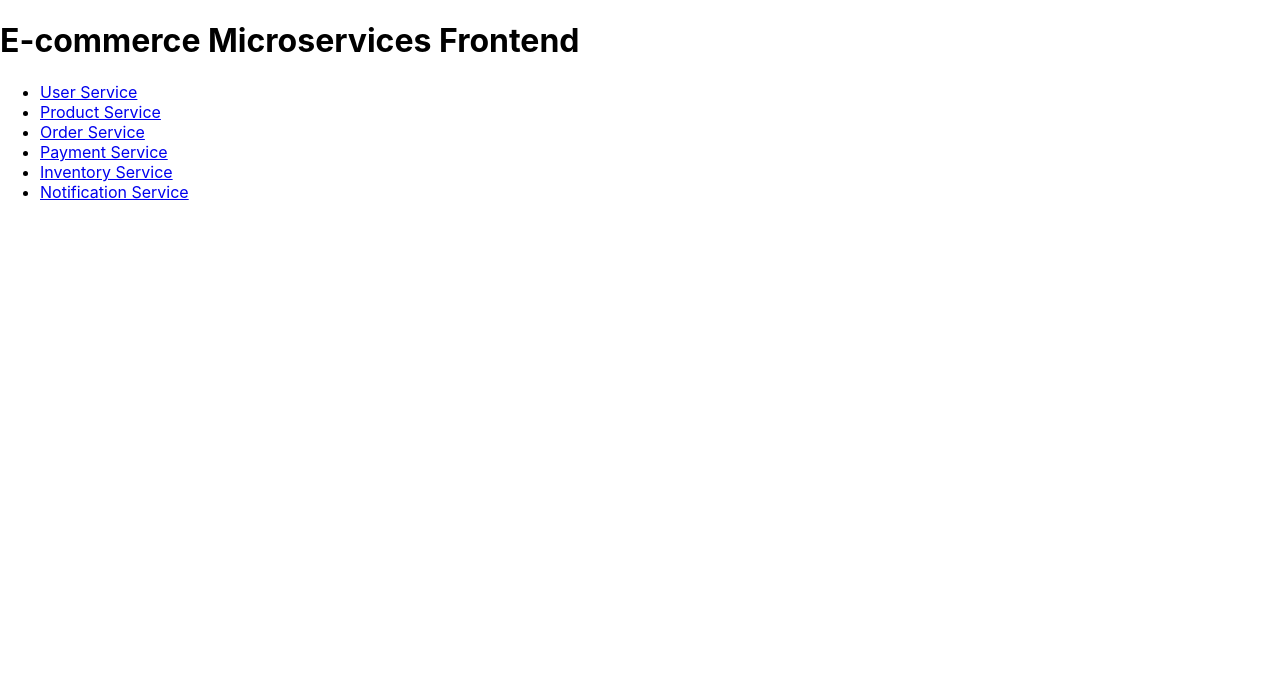
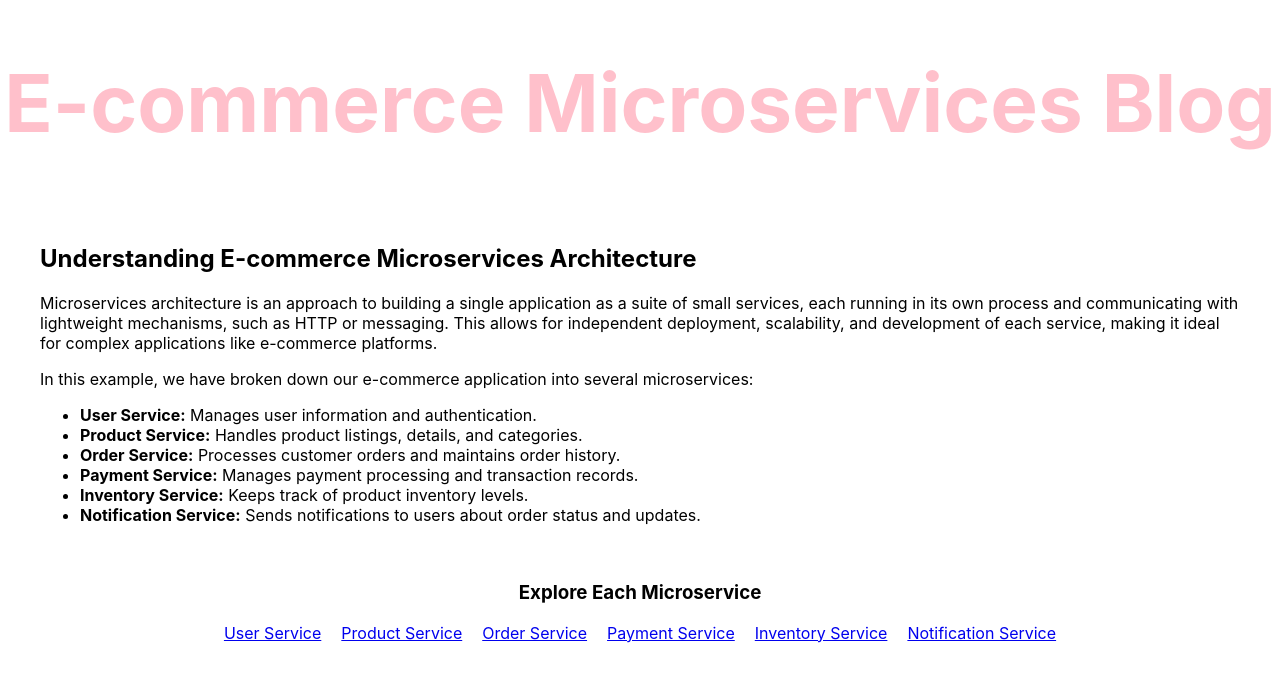
Before and after one commit to lily4499/ecommerce-microservices, a React (Create React App) app in the folder frontend/: page / in a window 1280 px wide. Shown: the top 682 px of the page. Built offline with nearby package versions, Linux system fonts and the light colour scheme.

Commit message:
Update App.js

```diff
--- a/frontend/src/App.js
+++ b/frontend/src/App.js
@@ -10,10 +10,33 @@ import NotificationService from './components/NotificationService';
 function App() {
   return (
     <Router>
-      <div>
-        <h1>E-commerce Microservices Frontend</h1>
-        <nav>
+      <div style={{ textAlign: 'center' }}>
+        <h1 style={{ color: 'pink', fontSize: '5em' }}>E-commerce Microservices Blog</h1>
+
+        <section style={{ margin: '20px', padding: '20px', textAlign: 'left' }}>
+          <h1>Understanding E-commerce Microservices Architecture</h1>
+          <p>
+            Microservices architecture is an approach to building a single application as a suite of small services,
+            each running in its own process and communicating with lightweight mechanisms, such as HTTP or messaging.
+            This allows for independent deployment, scalability, and development of each service, making it ideal for
+            complex applications like e-commerce platforms.
+          </p>
+          <p>
+            In this example, we have broken down our e-commerce application into several microservices:
+          </p>
           <ul>
+            <li><strong>User Service:</strong> Manages user information and authentication.</li>
+            <li><strong>Product Service:</strong> Handles product listings, details, and categories.</li>
+            <li><strong>Order Service:</strong> Processes customer orders and maintains order history.</li>
+            <li><strong>Payment Service:</strong> Manages payment processing and transaction records.</li>
+            <li><strong>Inventory Service:</strong> Keeps track of product inventory levels.</li>
+            <li><strong>Notification Service:</strong> Sends notifications to users about order status and updates.</li>
+          </ul>
+        </section>
+
+        <nav style={{ margin: '20px 0' }}>
+          <h3>Explore Each Microservice</h3>
+          <ul style={{ listStyle: 'none', padding: 0, display: 'flex', justifyContent: 'center', gap: '20px' }}>
             <li><Link to="/users">User Service</Link></li>
             <li><Link to="/products">Product Service</Link></li>
             <li><Link to="/orders">Order Service</Link></li>
@@ -22,6 +45,7 @@ function App() {
             <li><Link to="/notification">Notification Service</Link></li>
           </ul>
         </nav>
+
         <Routes>
           <Route path="/users" element={<UserService />} />
           <Route path="/products" element={<ProductService />} />
```
